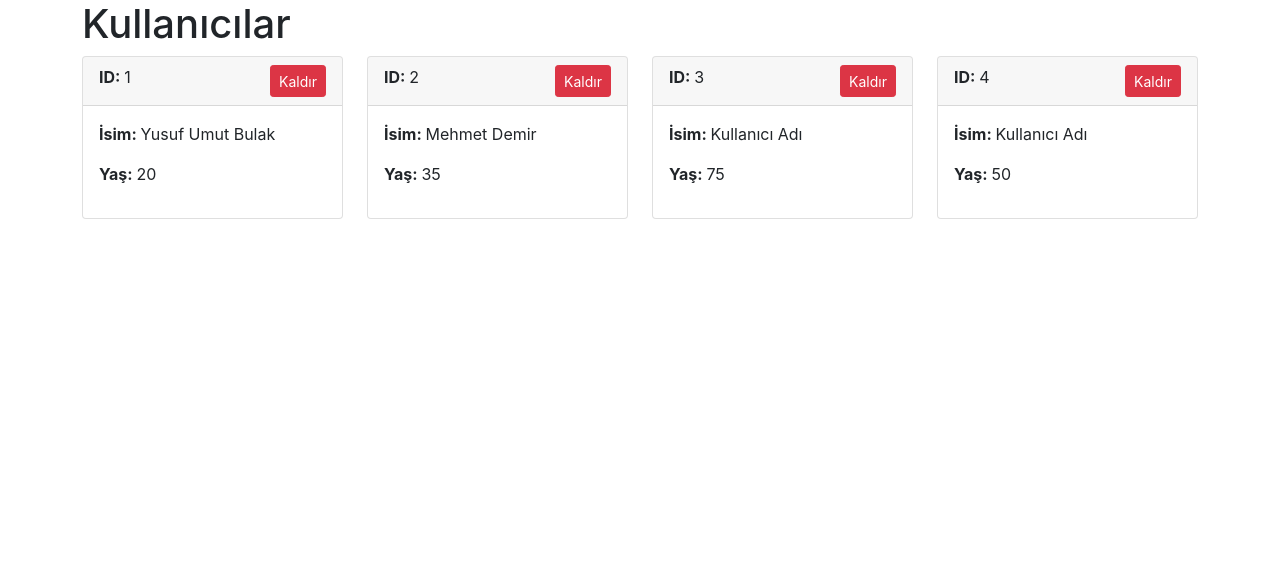
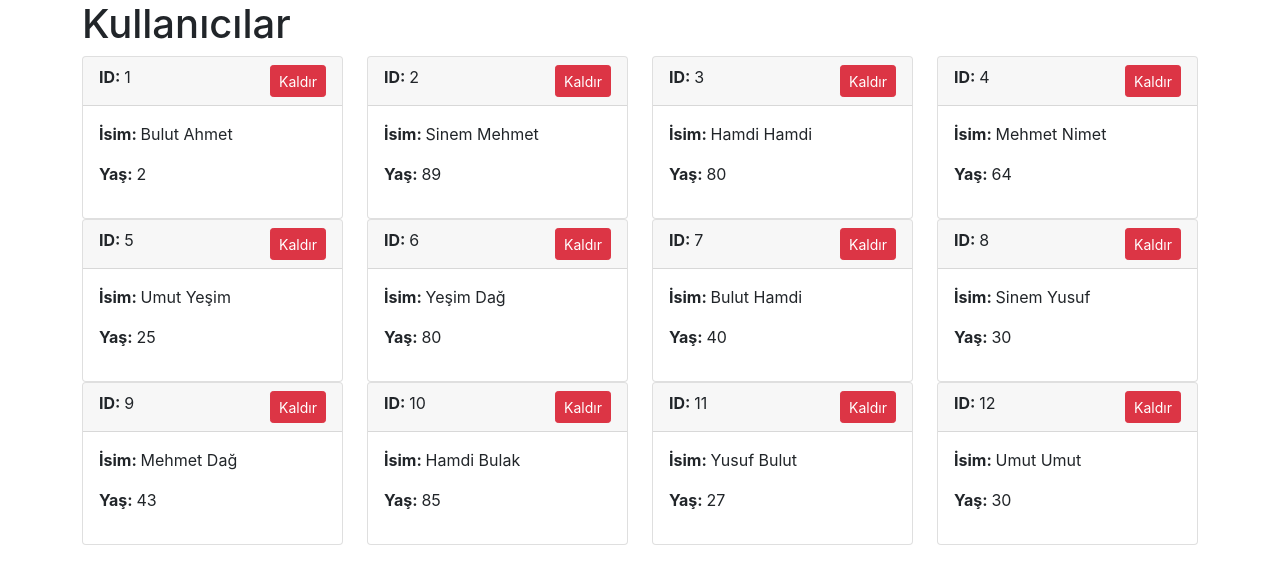
Before and after one commit to ysumut/First-React-App, a React (Create React App) app: page / in a window 1280 px wide. Shown: the top 584 px of the page. Built offline with nearby package versions, Linux system fonts and the light colour scheme.

Commit message:
UserContext added

```diff
--- a/src/components/js/App.js
+++ b/src/components/js/App.js
@@ -1,4 +1,5 @@
 import '../css/App.css';
+import UserConsumer from '../../contexts/UserContext';
 import User from './User';
 
 function App() {
@@ -8,12 +9,21 @@ function App() {
       <header>
         <h1>Kullanıcılar</h1>
         <div className="row">
-          <User id={1} name='Yusuf Umut Bulak' age={20} />
-          <User id={2} name='Mehmet Demir' age={35} />
-          <User id={3} age={75} />
-          <User id={4} age={50} />
+
+          <UserConsumer>
+            {
+              value => {
+                const { users } = value; // get state from context
+                return (
+                  users.map(item => {
+                    return <User key={item.id} id={item.id} name={item.name} age={item.age} />
+                  })
+                );
+              }
+            }
+          </UserConsumer>
+
         </div>
-
       </header>
     </div>
   );
--- /dev/null
+++ b/src/contexts/UserContext.js
@@ -0,0 +1,40 @@
+import React, { Component } from 'react'
+
+const UserContext = React.createContext();
+const UserConsumer = UserContext.Consumer;
+
+export class UserProvider extends Component {
+    constructor(props) {
+        super(props);
+
+        this.state = {
+            users: []
+        }
+
+        const userNames = ['Yusuf','Umut','Bulak','Mehmet','Uçar','Sinem','Gündüz','Yeşim','Bulut','Ahmet','Hamdi','Dağ','Nimet'];
+        const userList = [];
+
+        for (let i = 1; i <= 12; i++) {
+            let rand_1 = Math.floor(Math.random() * userNames.length);
+            let rand_2 = Math.floor(Math.random() * userNames.length);
+
+            userList.push({
+                id: i,
+                name: userNames[rand_1] + ' ' + userNames[rand_2],
+                age: Math.floor(Math.random() * 90) + 1
+            });
+        }
+
+        this.state.users = userList;
+    }
+
+    render() {
+        return (
+            <UserContext.Provider value={this.state}>
+                {this.props.children}
+            </UserContext.Provider>
+        );
+    }
+}
+
+export default UserConsumer;
--- a/src/index.js
+++ b/src/index.js
@@ -1,12 +1,15 @@
 import React from 'react';
 import ReactDOM from 'react-dom';
 import './index.css';
+import { UserProvider } from './contexts/UserContext';
 import App from './components/js/App';
 import reportWebVitals from './reportWebVitals';
 
 ReactDOM.render(
   <React.StrictMode>
-    <App />
+    <UserProvider>
+      <App />
+    </UserProvider>
   </React.StrictMode>,
   document.getElementById('root')
 );
```
